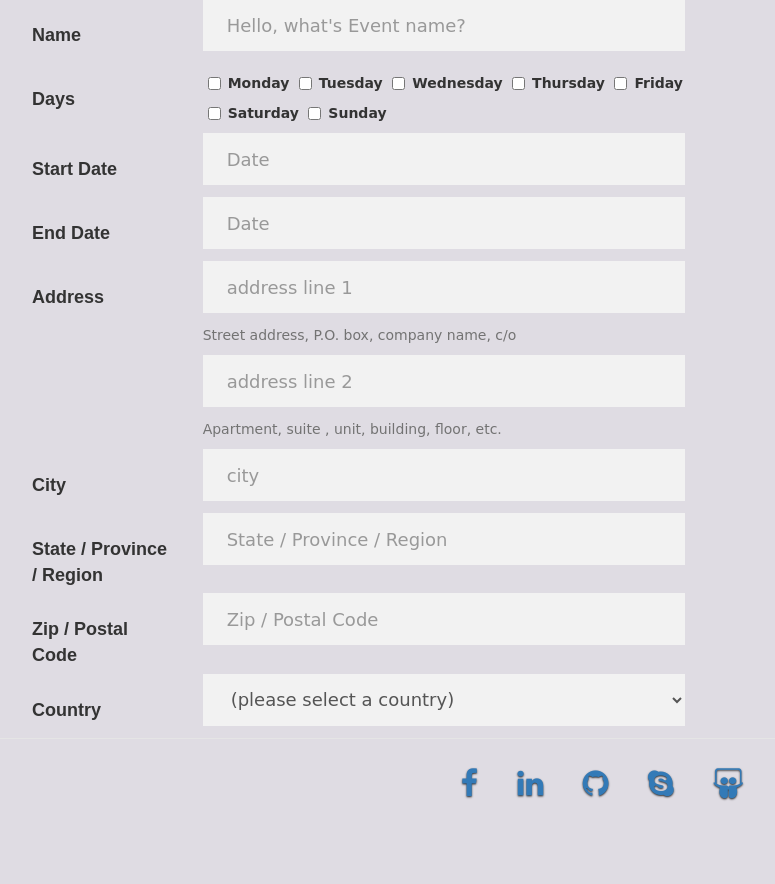
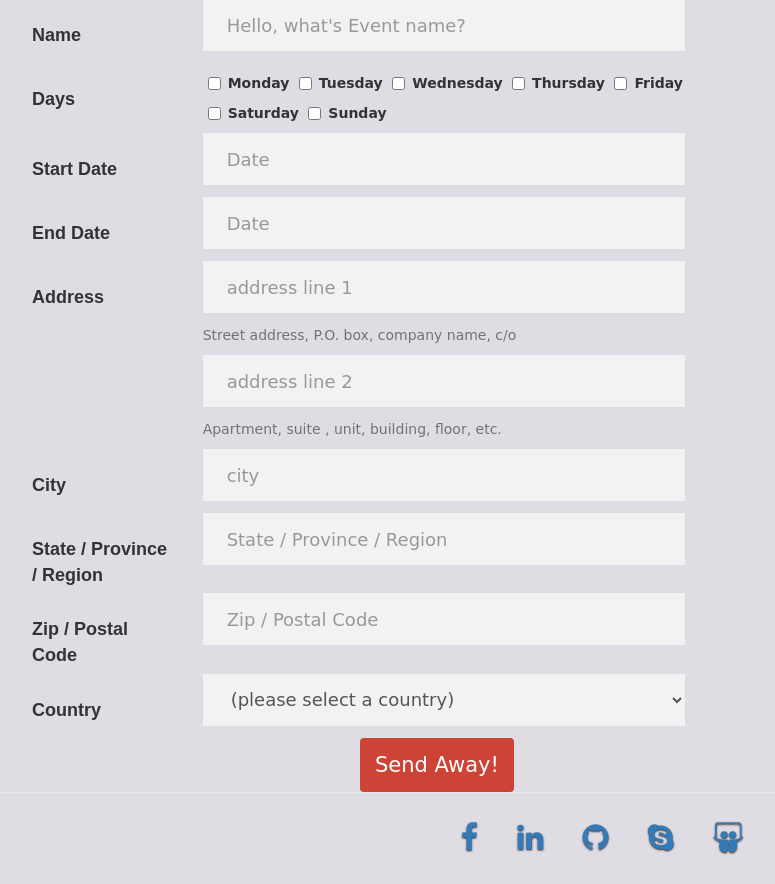
Before and after one commit to Rohit-Personal-Projects/EventPal, a PHP site: page /createevent.html in a window 1280 px wide. Shown: the part 71-955 px from the top of the page, without its empty margins (38-813 px from the left). Before the commit the page ends 872 px from the top, so only its background shows below. Run offline with PHP 8.4, Linux system fonts and the light colour scheme; some web fonts are replaced.

Commit message:
updating css and create event files

```diff
--- a/createevent.html
+++ b/createevent.html
@@ -395,7 +395,15 @@
                   </div>
                 </div><!-- end form-group -->
               </div><!-- /row -->
+              <div class="row">
+                <div class="form-group">
 
+                  <div class="col-md-9">
+                             <button class="btn btn-large btn-primary contact-submit pull-right" type="submit" name="submit">Send Away!</button>
+
+                  </div>
+                </div><!-- end form-group -->
+              </div><!-- /row -->
 </form>
 </div></div></div><!--/container -->
 </section>
--- a/css/style.css
+++ b/css/style.css
@@ -462,3 +462,15 @@
   font-weight: normal;
   cursor: pointer;
 }
+
+
+.btn-primary {
+background-color: #cd4436;
+
+  border-color:transparent;
+}
+.btn-large {
+font-size: 21px;
+line-height: 36px;
+padding: 8px 14px;
+}
```
